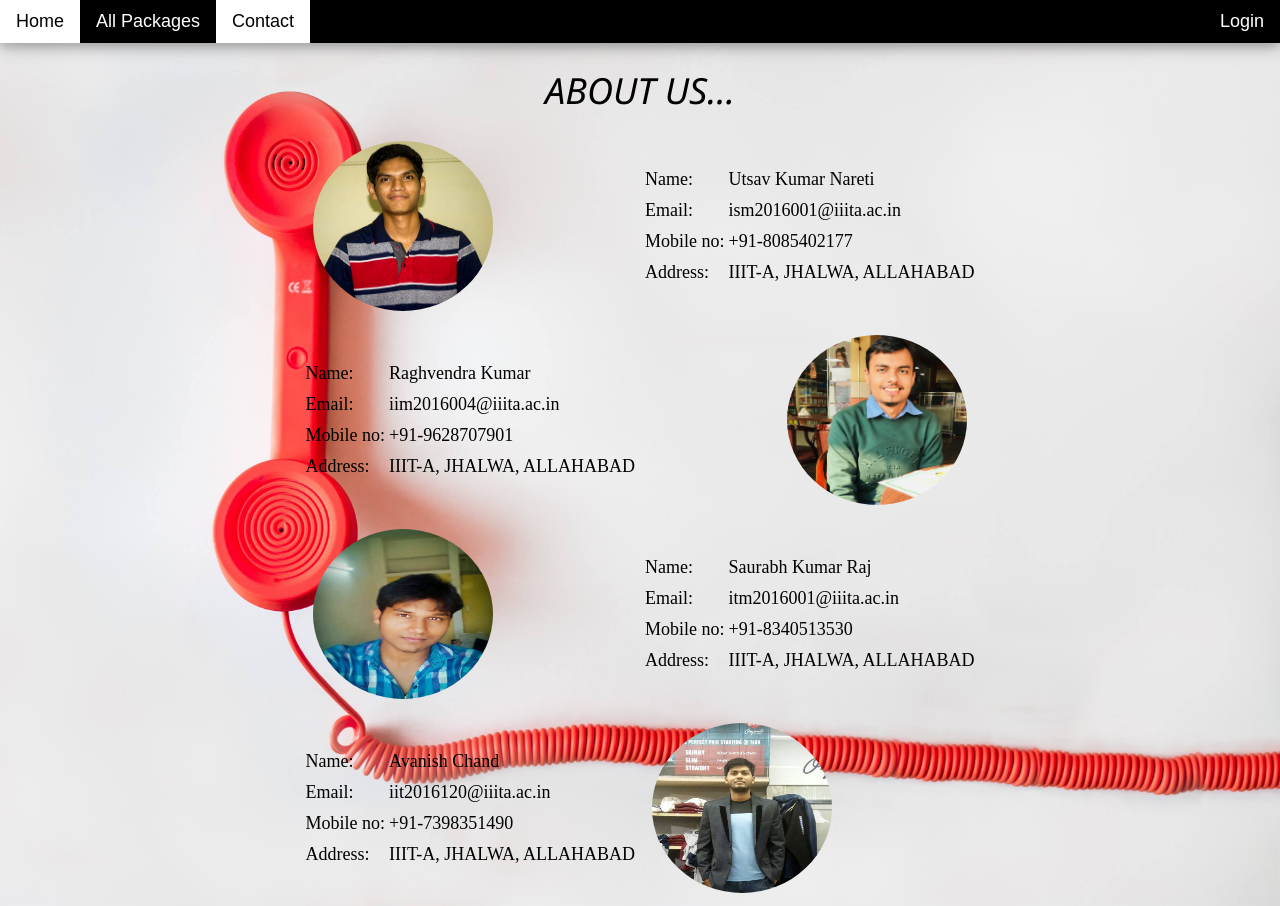
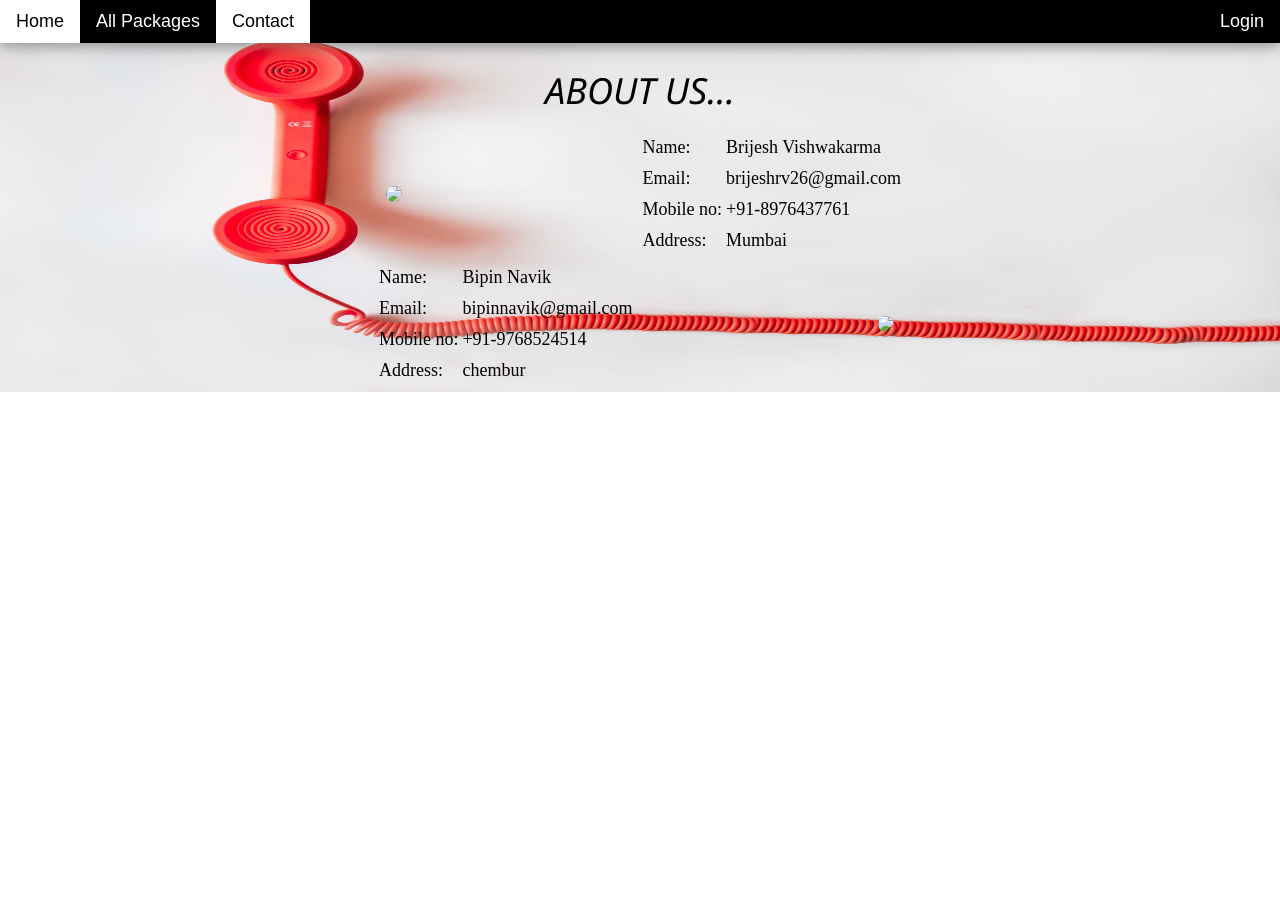
Before and after one commit to slangpro/TandT, a PHP site: page /contact.php in a window 1280 px wide. After the commit the page ends 392 px from the top, so only its background shows below. Run offline with PHP 8.4, Linux system fonts and the light colour scheme.

```diff
--- a/admin/my_profile.php
+++ b/admin/my_profile.php
@@ -14,7 +14,7 @@ include("db.php");
 {
     background-color:#f1f1f1;
 }
-.cancelbtn {
+/*.cancelbtn {
     background-color: #009688;
     color: white;
     padding: 14px 20px;
@@ -24,7 +24,7 @@ include("db.php");
     width: 30%;
 	cursor:pointer;
 	float:right;
-}
+}*/
 .container{
 	width:60%;
 	margin-left:19%;
--- a/contact.php
+++ b/contact.php
@@ -18,7 +18,7 @@ include("db.php");
 	<link rel="stylesheet" href="css/font_style.css">
 	<link rel="stylesheet" href="css/view_customer.css">
 
-	<link rel="shortcut icon" href="logo.jpg" type="image/jpg">
+
 
 <style>
 .movingstyle{
@@ -77,24 +77,24 @@ include("db.php");
 		<h1 align="center"><i>ABOUT US...</i></h1>
 		<table style="color: black; " align="center" id="bolding">
 			<tr>
-				<td><img src="contactuspics/naina.jpg" style="width: 200px;max-height: 190px; padding: 10px; border-radius: 50%; margin: 0;" ></td>
+				<td><img src="#" style="width: 200px;max-height: 190px; padding: 10px; border-radius: 50%; margin: 0;" ></td>
 				<td>
 					<table>
 						<tr>
 							<td>Name:</td>
-							<td>Utsav Kumar Nareti</td>
+							<td>Brijesh Vishwakarma</td>
 						</tr>
 						<tr>
 							<td>Email:</td>
-							<td>ism2016001@iiita.ac.in</td>
+							<td>brijeshrv26@gmail.com</td>
 						</tr>
 						<tr>
 							<td>Mobile no:</td>
-							<td>+91-8085402177</td>
+							<td>+91-8976437761</td>
 						</tr>
 						<tr>
 							<td>Address:</td>
-							<td>IIIT-A, JHALWA, ALLAHABAD</td>
+							<td>Mumbai</td>
 						</tr>
 					</table>
 				</td>
@@ -107,75 +107,26 @@ include("db.php");
 					<table>
 						<tr>
 							<td>Name:</td>
-							<td>Raghvendra Kumar</td>
+							<td>Bipin Navik</td>
 						</tr>
 						<tr>
 							<td>Email:</td>
-							<td>iim2016004@iiita.ac.in</td>
+							<td>bipinnavik@gmail.com</td>
 						</tr>
 						<tr>
 							<td>Mobile no:</td>
-							<td>+91-9628707901</td>
+							<td>+91-9768524514</td>
 						</tr>
 						<tr>
 							<td>Address:</td>
-							<td>IIIT-A, JHALWA, ALLAHABAD</td>
+							<td>chembur</td>
 						</tr>
 					</table>
 				</td>
-				<td><img src="contactuspics/Raghu.jpg" style="width: 200px;max-height: 190px; padding: 10px; border-radius: 50%; margin: 0;" ></td>
+				<td><img src="#" style="width: 200px;max-height: 190px; padding: 10px; border-radius: 50%; margin: 0;" ></td>
 			</tr>
 
 			<tr>
-				<td><img src="contactuspics/saurabh.jpg" style="width: 200px;max-height: 190px; padding: 10px; border-radius: 50%; margin: 0;"> </td>
-				<td>
-					<table>
-						<tr>
-							<td>Name:</td>
-							<td>Saurabh Kumar Raj</td>
-						</tr>
-						<tr>
-							<td>Email:</td>
-							<td>itm2016001@iiita.ac.in</td>
-						</tr>
-						<tr>
-							<td>Mobile no:</td>
-							<td>+91-8340513530</td>
-						</tr>
-						<tr>
-							<td>Address:</td>
-							<td>IIIT-A, JHALWA, ALLAHABAD</td>
-						</tr>
-					</table>
-				</td>
-			</tr>
-
-
-			<tr>
-
-				<td>
-					<table>
-						<tr>
-							<td>Name:</td>
-							<td>Avanish Chand</td>
-						</tr>
-						<tr>
-							<td>Email:</td>
-							<td>iit2016120@iiita.ac.in</td>
-						</tr>
-						<tr>
-							<td>Mobile no:</td>
-							<td>+91-7398351490</td>
-						</tr>
-						<tr>
-							<td>Address:</td>
-							<td>IIIT-A, JHALWA, ALLAHABAD</td>
-						</tr>
-					</table>
-				</td>
-				<td><img src="contactuspics/elaine.jpg" style="align:right;width: 200px;max-height: 190px; padding: 10px; border-radius: 50%; margin: 0;" ></td>
-			</tr>
-
 
 
 		</table>
--- a/index.php
+++ b/index.php
@@ -172,7 +172,7 @@ function carousel() {
   <div class="modal-content">
 
     <p class="movingstyle">
-      Now enjoy this summer with most affordable price. Use code #SAURABH_SUMMER_BREAK
+      Now enjoy this summer with most affordable price.
     </p>
   </div>
 	<h3 class="p-text-teal" align="center">
```
Also changed, not shown: contactuspics/Raghu.jpg (deleted), contactuspics/elaine.jpg (deleted), contactuspics/naina.jpg (deleted), contactuspics/saurabh.jpg (deleted).
